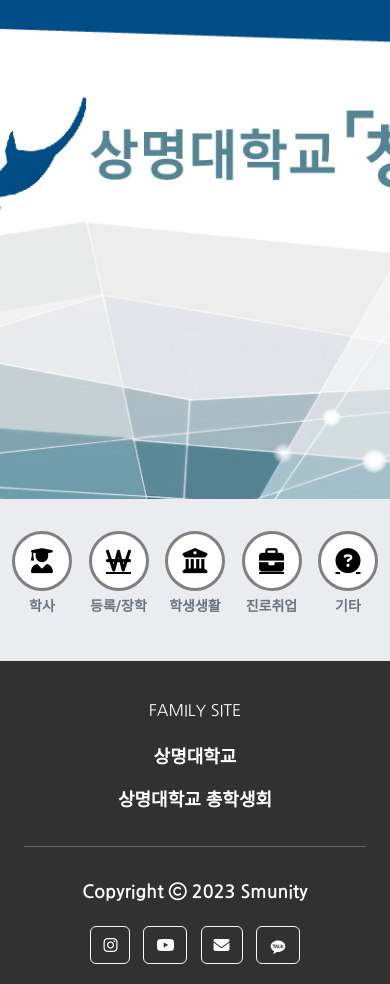
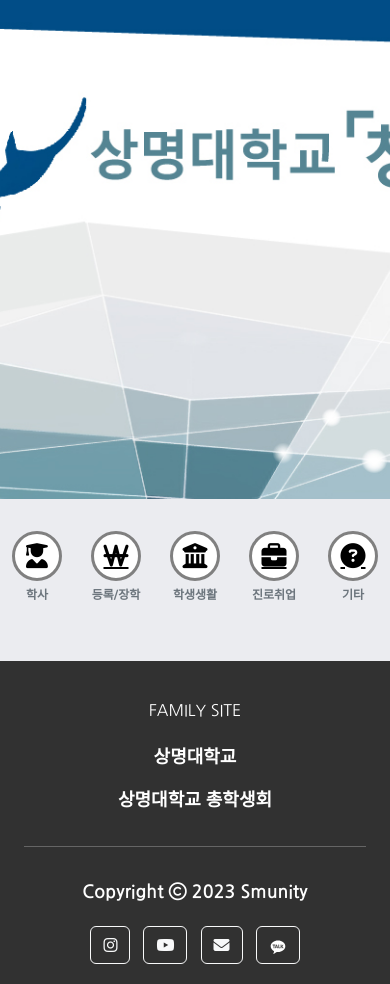
Before and after one commit to smu-nity/SMU-Petition, a Django app: page / in a window 390 px wide. Shown: the part 101-1085 px from the top of the page. Run offline with Django 4.2, Linux system fonts and the light colour scheme; some libraries are stand-ins or nearby versions.

Commit message:
fix: 메인화면 모바일 깨짐 수정 (#119)

```diff
--- a/static/css/home.css
+++ b/static/css/home.css
@@ -254,7 +254,7 @@
     display: flex;
     justify-content: center;
     padding-top : 5px;
-    font-size: 17px;
+    font-size: 16px;
 }
 
 .main-search-by-category-icon-div {
--- a/static/css/navbar.css
+++ b/static/css/navbar.css
@@ -64,3 +64,16 @@
         font-size: 14px;
     }
 }
+
+@media (max-width: 400px) {
+    .main-search-by-category-icon {
+        width: 50px;
+        height: 50px;
+    }
+    .main-search-by-category-icon-div {
+        width: 50px;
+    }
+    .main-search-by-category-icon-font {
+        font-size: 12px;
+    }
+}
```
